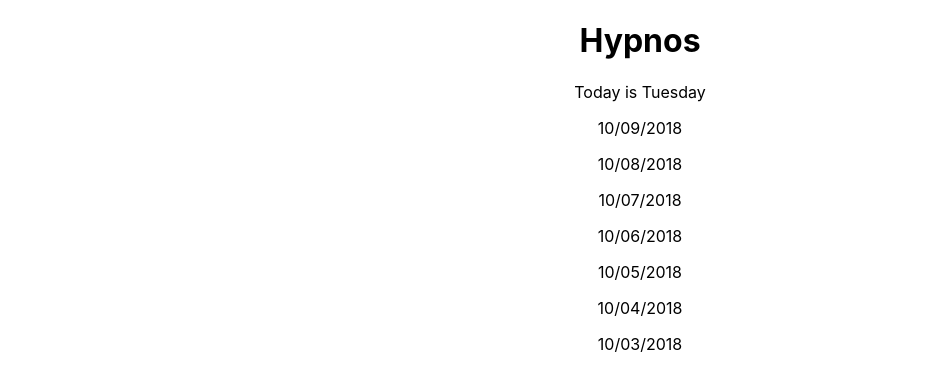
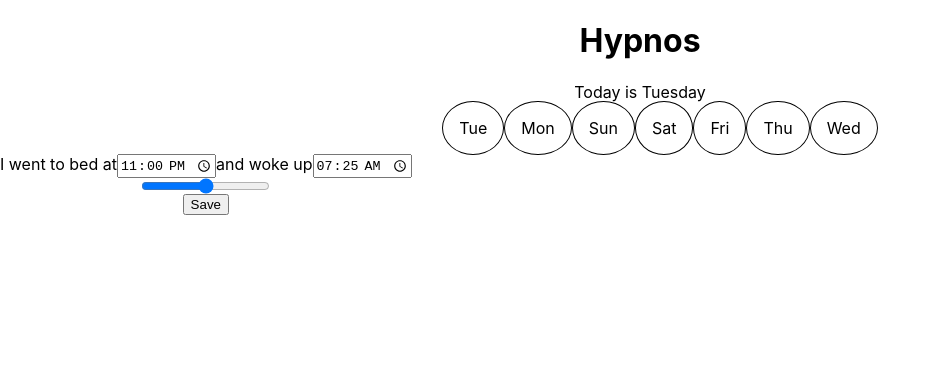
Before and after one commit to goransle/hypnos, a React (Create React App) app: page / in a window 1280 px wide. Shown: the top 390 px of the page, without its empty margins (0-940 px from the left). Built offline with nearby package versions, Linux system fonts and the light colour scheme.

Commit message:
this sort of works

```diff
--- a/package.json
+++ b/package.json
@@ -6,8 +6,8 @@
     "localforage": "^1.7.2",
     "moment": "^2.22.2",
     "rc-time-picker": "^3.4.0",
-    "react": "^16.5.2",
-    "react-dom": "^16.5.2",
+    "react": "^16.6.0",
+    "react-dom": "^16.6.0",
     "react-scripts": "2.0.3",
     "react-time-picker": "^2.8.0"
   },
--- a/src/App.css
+++ b/src/App.css
@@ -37,8 +37,19 @@ form input[type="submit"]{
   display: block;
   margin: 0 auto;
 }
+.pastWeek ol{
+  list-style-type: none;
+}
+.pastWeek li{
+  width: 5em;
+  height: 5em;
+  display: inline;
+  padding: 1em;
+  border: 1px solid;
+  border-radius: 100%;
+}
 
-.logged{
+.pastWeek .logged{
   background-color: green;
 }
 
--- a/src/App.js
+++ b/src/App.js
@@ -8,46 +8,31 @@ import Days from './components/Days'
 import localForage from 'localforage'
 
 const today = new Date();
+var defaultData = {bedtime:"23:00", waketime: '07:25', rating:50};
 
 class App extends Component {
   constructor(props) {
     super(props);
     this.state = {
       today: Moment(today),
-      selectedDay: null,
+      selectedDay: Moment(today),
       logData: {}
     }
     this.onChange = this.onChange.bind(this);
-    this.getLocalForageData = this.getLocalForageData.bind(this);
-  }
-
-  getLocalForageData() {
-    return localForage.keys().then(function (keys) {
-        return Promise.all(keys.map(function (key) {
-            return localForage.getItem(key)
-                .then(function (value) {
-                    return { key: key, value: value };
-                });
-        }));
-    });
   }
 
 
-  componentDidMount() {
-    this.getLocalForageData()
-      .then((values) => {
-        console.log(values)
-      })
-      .catch(function (error) {
-        console.error(error);
-      });
+  componentDidMount(){
+    this.setState({logData: defaultData});
   }
 
   onChange(date) {
-    console.log(date)
-    this.setState({ selectedDay: Moment(date).format('L') })
+    this.setState({ selectedDay: Moment(date).format('L') });
+    //setting default data
+    this.setState({logData: defaultData});
+    //gets stuff from storage
     localForage.getItem(date).then((item)=>{
-      if(item != null){
+      if(item){
         this.setState({logData: item});
         console.log(item)
       }
@@ -61,8 +46,7 @@ class App extends Component {
           <h1>Hypnos</h1>
         </header>
         <Days today={this.state.today} dateChange={this.onChange} />
-        {this.state.selectedDay &&
-          <Logging day={this.state.selectedDay} data={this.state.logData} />}
+          <Logging day={this.state.selectedDay} data={this.state.logData} />
       </div>
     );
   }
--- a/src/components/Days.js
+++ b/src/components/Days.js
@@ -19,7 +19,9 @@ class Days extends Component {
     })
   }
   handleClick(e) {
-    this.props.dateChange(e.target.innerHTML);
+    var day = e.target.getAttribute('day');
+    this.props.dateChange(day);
+    console.log(e.target.getAttribute('day'))
   }
   render() {
     var days = []
@@ -27,17 +29,18 @@ class Days extends Component {
       var day = Moment(this.state.today).subtract(i, "days").format("L")
       days.push(day);
     }
-    console.log(this.state.log)
     return (
-      <div>
+      <div className="pastWeek">
         <p>Today is {this.state.today.format("dddd")}</p>
+        <ol>
         {days.map((day, index) => {
 
           if (this.state.log && this.state.log.includes(day)) {
-            return <p key={index} onClick={this.handleClick} className="logged">{day}</p>
+            return <li key={index} day={day} onClick={this.handleClick} className="logged">{Moment(day).format('ddd')}</li>
           }
-          return <p key={index} onClick={this.handleClick} className="">{day}</p>
+          return <li key={index} day={day}onClick={this.handleClick} className="">{Moment(day).format('ddd')}</li>
         })}
+        </ol>
       </div>
     )
   }
--- a/src/components/Logging.js
+++ b/src/components/Logging.js
@@ -1,52 +1,72 @@
-import React, { Component } from 'react';
-import Moment from 'moment';
+import React, { Component } from "react";
+import Moment from "moment";
 
-import localForage from 'localforage'
+import localForage from "localforage";
 
 class Logging extends Component {
   constructor(props) {
     super(props);
-
     this.state = {
-            bedtime: '',
-            waketime: '',
-            rating: null
-        }
-        this.handleChange = this.handleChange.bind(this);
-        this.onSubmit = this.onSubmit.bind(this);
+      bedtime: this.props.data.bedtime,
+      waketime: this.props.data.waketime,
+      rating: this.props.data.rating
+    };
   }
 
-    handleChange = (e) => {
+  componentDidUpdate(prevProps){
+    if(this.props.data !== prevProps.data) {
+      this.setState({
+        bedtime: this.props.data.bedtime,
+        waketime: this.props.data.waketime,
+        rating: this.props.data.rating
+      })
+    }
+  }
+  handleChange = e => {
     e.preventDefault();
-        this.setState({ [e.target.name]: e.target.value })
-    }
+    this.setState({ [e.target.name]: e.target.value });
+  };
 
-    onSubmit(form) {
+  onSubmit = form => {
     var object = {};
     object.bedtime = this.state.bedtime;
     object.waketime = this.state.waketime;
     object.rating = this.state.rating;
-        localForage.setItem(this.props.day, object)
-    }
+    localForage.setItem(this.props.day, object);
+  };
   render() {
     return (
       <form onSubmit={this.onSubmit}>
         <div>
           <span>
             <label>I went to bed at</label>
-                        <input type="time" name="bedtime" onChange={this.handleChange} defaultValue={this.props.data.bedtime}/>
+            <input
+              type="time"
+              name="bedtime"
+              onChange={this.handleChange}
+              defaultValue={this.props.data.bedtime}
+            />
           </span>
           <span>
             <label>and woke up</label>
-                        <input type="time" name="waketime" onChange={this.handleChange} defaultValue={this.props.data.waketime}/>
+            <input
+              type="time"
+              name="waketime"
+              onChange={this.handleChange}
+              defaultValue={this.props.data.waketime}
+            />
           </span>
-                    <input name="rating" type="range" value={this.state.rating} onChange={this.handleChange} />
+          <input
+            name="rating"
+            type="range"
+            value={this.props.data.rating}
+            onChange={this.handleChange}
+          />
           <input type="submit" value="Save" />
         </div>
       </form>
-
-        )
+    );
   }
 }
 
-export default Logging
+export default Logging;
```
Also changed, not shown: src/context.js (added, +12 -0 lines), 1 other file (tests, documents, lock files or other folders). Lines whose indentation alone changed are shown as unchanged.
